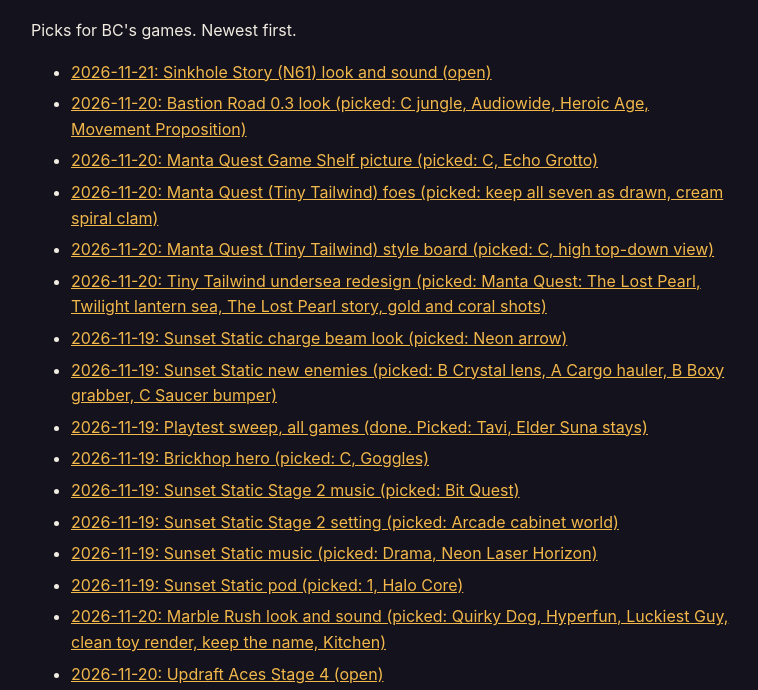
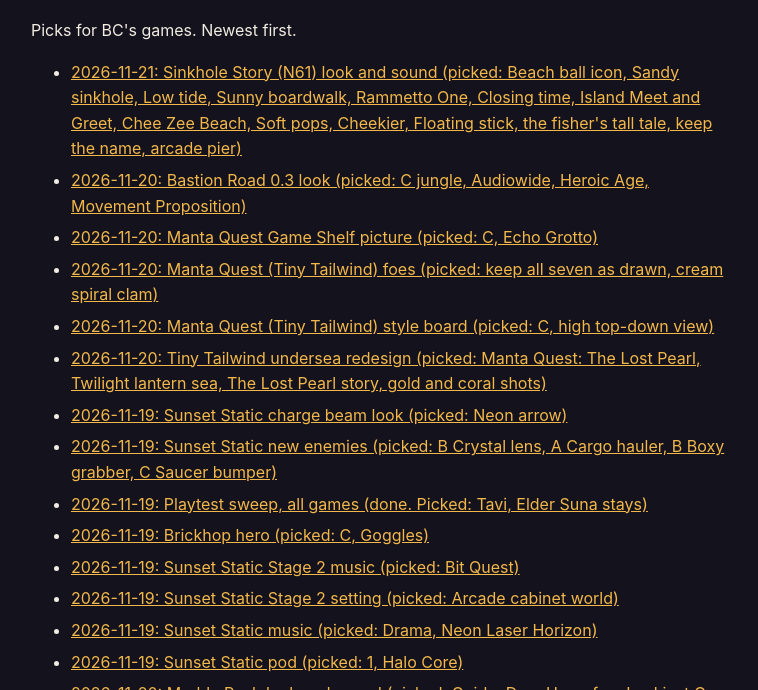
Before and after one commit to bclark10121-cloud/bc-decisions, a plain HTML site: page index.html in a window 1280 px wide. Shown: the part 108-798 px from the top of the page, without its empty margins (259-1017 px from the left). Drawn offline with Linux system fonts and the light colour scheme.

Commit message:
Sinkhole Story look and sound: picks recorded
Co-Authored-By: Claude Fable 5.2 <noreply@anthropic.com>
Claude-Session: https://claude.ai/code/session_0117TTYCUxPtxCKXQVXPFNfn

```diff
--- a/index.html
+++ b/index.html
@@ -1,7 +1,7 @@
 <!DOCTYPE html><html lang="en"><head><meta charset="utf-8"><meta name="viewport" content="width=device-width,initial-scale=1"><meta name="robots" content="noindex"><title>Decision pages</title>
 <style>body{margin:0;background:#14121c;color:#f1ece2;font:16px/1.6 Inter,system-ui,sans-serif}main{max-width:700px;margin:auto;padding:32px 20px}a{color:#f2b84b}li{margin:6px 0}</style></head>
 <body><main><h1>Decision pages</h1><p>Picks for BC's games. Newest first.</p><ul>
-<li><a href="2026-11-21-n61-look-and-sound/">2026-11-21: Sinkhole Story (N61) look and sound (open)</a></li>
+<li><a href="2026-11-21-n61-look-and-sound/">2026-11-21: Sinkhole Story (N61) look and sound (picked: Beach ball icon, Sandy sinkhole, Low tide, Sunny boardwalk, Rammetto One, Closing time, Island Meet and Greet, Chee Zee Beach, Soft pops, Cheekier, Floating stick, the fisher's tall tale, keep the name, arcade pier)</a></li>
 <li><a href="2026-11-20-n14-look/">2026-11-20: Bastion Road 0.3 look (picked: C jungle, Audiowide, Heroic Age, Movement Proposition)</a></li>
 <li><a href="2026-11-20-manta-quest-shelf-picture/">2026-11-20: Manta Quest Game Shelf picture (picked: C, Echo Grotto)</a></li>
 <li><a href="2026-11-20-manta-quest-foes/">2026-11-20: Manta Quest (Tiny Tailwind) foes (picked: keep all seven as drawn, cream spiral clam)</a></li>
```
